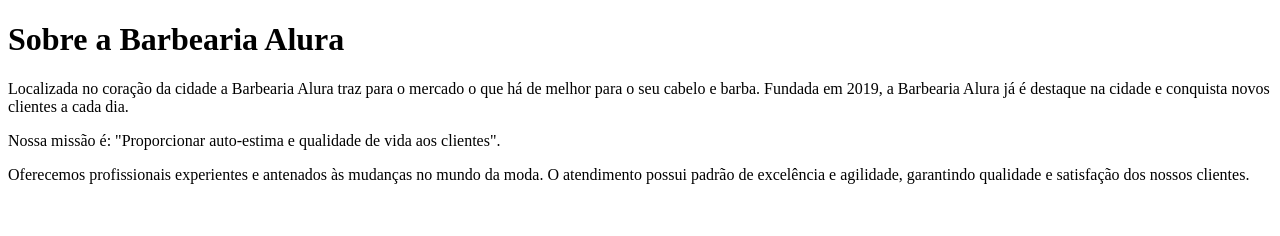
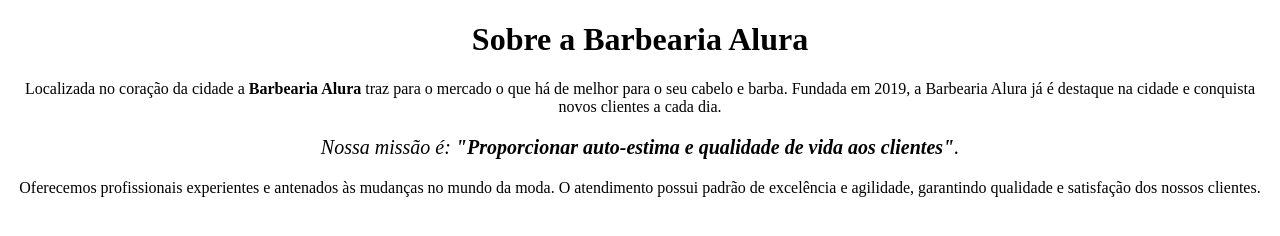
Before and after one commit to maduvalter/barbearia-alura-, a plain HTML site: page index.html in a window 1280 px wide. Drawn offline with Linux system fonts and the light colour scheme.

Commit message:
Add files via upload

```diff
--- a/index.html
+++ b/index.html
@@ -2,19 +2,21 @@
 <html lang="pt-br">
 <head>
     <meta charset="UTF-8">
-    <meta http-equiv="X-UA-Compatible" content="IE=edge">
-    <meta name="viewport" content="width=device-width, initial-scale=1.0">
-    <title>barbearia alura</title>
-</head>
-<body>
-    <h1>Sobre a Barbearia Alura</h1>
+    <title>Barbearia Alura</title>
 
-<p>Localizada no coração da cidade a Barbearia Alura traz para o mercado o que há de melhor para o seu cabelo e barba.
-Fundada em 2019, a Barbearia Alura já é destaque na cidade e conquista novos clientes a cada dia.</p>
+    <style>
+    p {
 
-<p>Nossa missão é: "Proporcionar auto-estima e qualidade de vida aos clientes".</p>
+    }
+    </style>
+    </head>
+    <body>
+        <h1 style="text-align: center">Sobre a Barbearia Alura</h1>
 
-<p>Oferecemos profissionais experientes e antenados às mudanças no mundo da moda.
-O atendimento possui padrão de excelência e agilidade, garantindo qualidade e satisfação dos nossos clientes.</p>
-</body>
+        <p  style="text-align: center">Localizada no coração da cidade a <strong>Barbearia Alura</strong> traz para o mercado o que há de melhor para o seu cabelo e barba. Fundada em 2019, a Barbearia Alura já é destaque na cidade e conquista novos clientes a cada dia.</p>
+
+        <p style="font-size: 20px; text-align: center"><em>Nossa missão é: <strong>"Proporcionar auto-estima e qualidade de vida aos clientes"</strong>.</em></p>
+
+        <p style="text-align: center">Oferecemos profissionais experientes e antenados às mudanças no mundo da moda. O atendimento possui padrão de excelência e agilidade, garantindo qualidade e satisfação dos nossos clientes.</p>
+    </body>
 </html>
```
